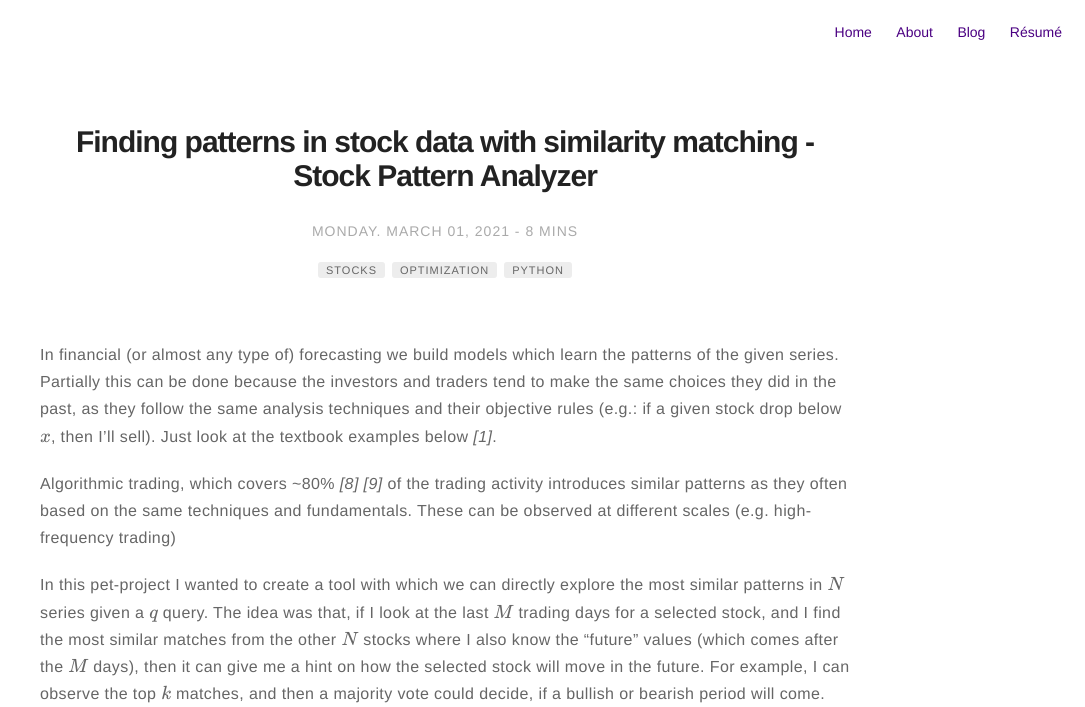
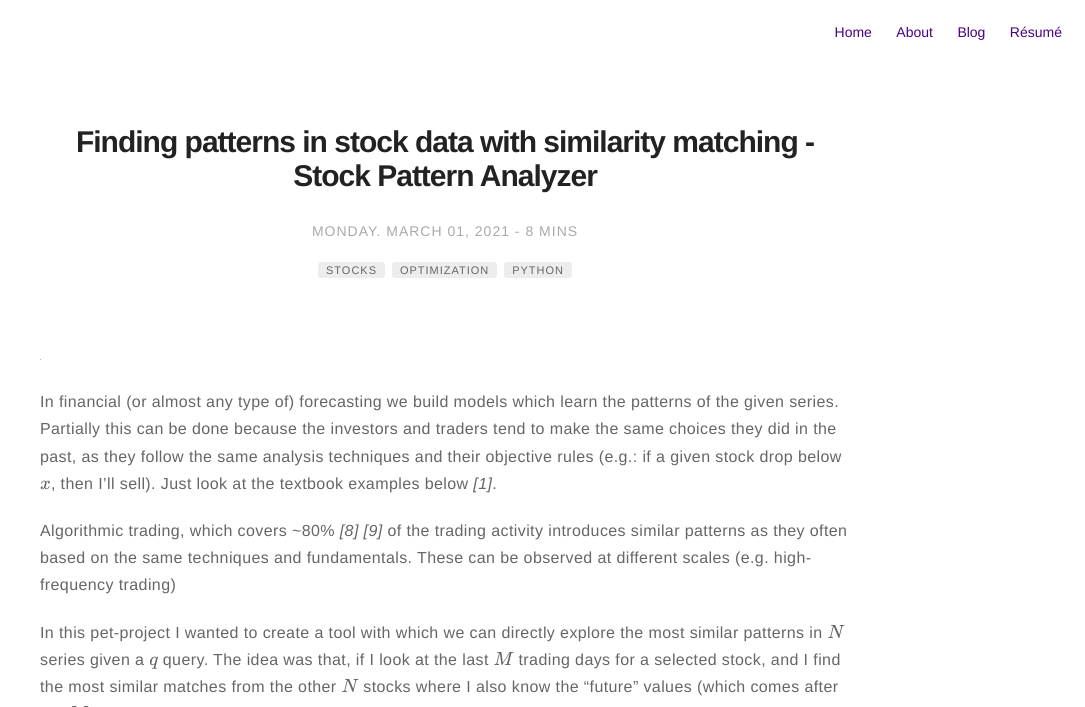
Before and after one commit to gaborvecsei/gaborvecsei.github.io, a Jekyll site: the page built from _posts/2021-03-01-Stock-Pattern-Analyzer.md, in a window 1280 px wide. Shown: the top 707 px of the page, without its empty margins (195-1280 px from the left). Built offline with Jekyll 4.4.1, drawn with Linux system fonts in a browser that asks for light colours; formulas are drawn with MathJax 3; comment, search, counter and statistics services are not loaded; grey boxes are pictures that could not be loaded.

Commit message:
Update 2021-03-01-Stock-Pattern-Analyzer.md

```diff
--- a/_posts/2021-03-01-Stock-Pattern-Analyzer.md
+++ b/_posts/2021-03-01-Stock-Pattern-Analyzer.md
@@ -14,6 +14,8 @@
 author: gaborvecsei
 externalLink: false
 ---
+
+<img src="https://github.com/gaborvecsei/Stocks-Pattern-Analyzer/raw/master/art/homepage.png" alt="stock patterns tool" width=1 height=1>
 
 In financial (or almost any type of) forecasting we build models which learn the patterns of the given series.
 Partially this can be done because the investors and traders tend to make the same choices they did in the past,
```
